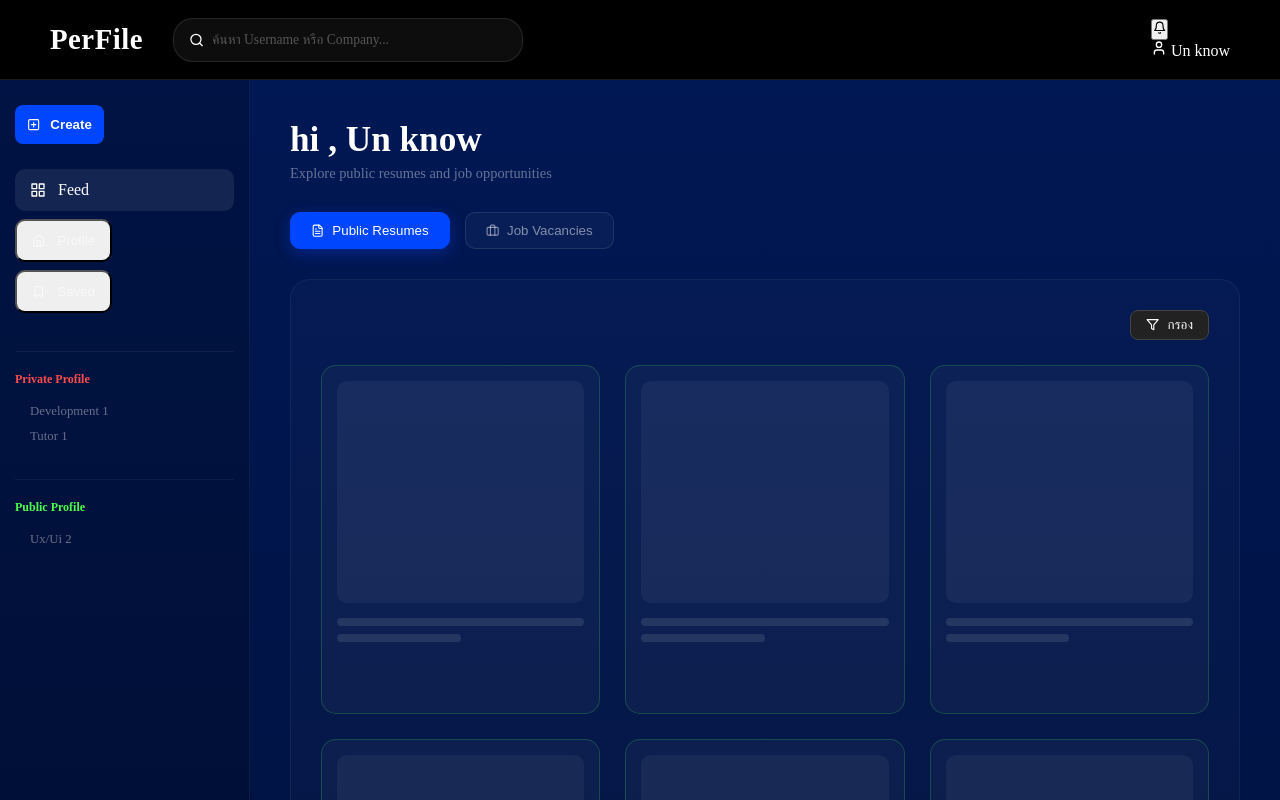
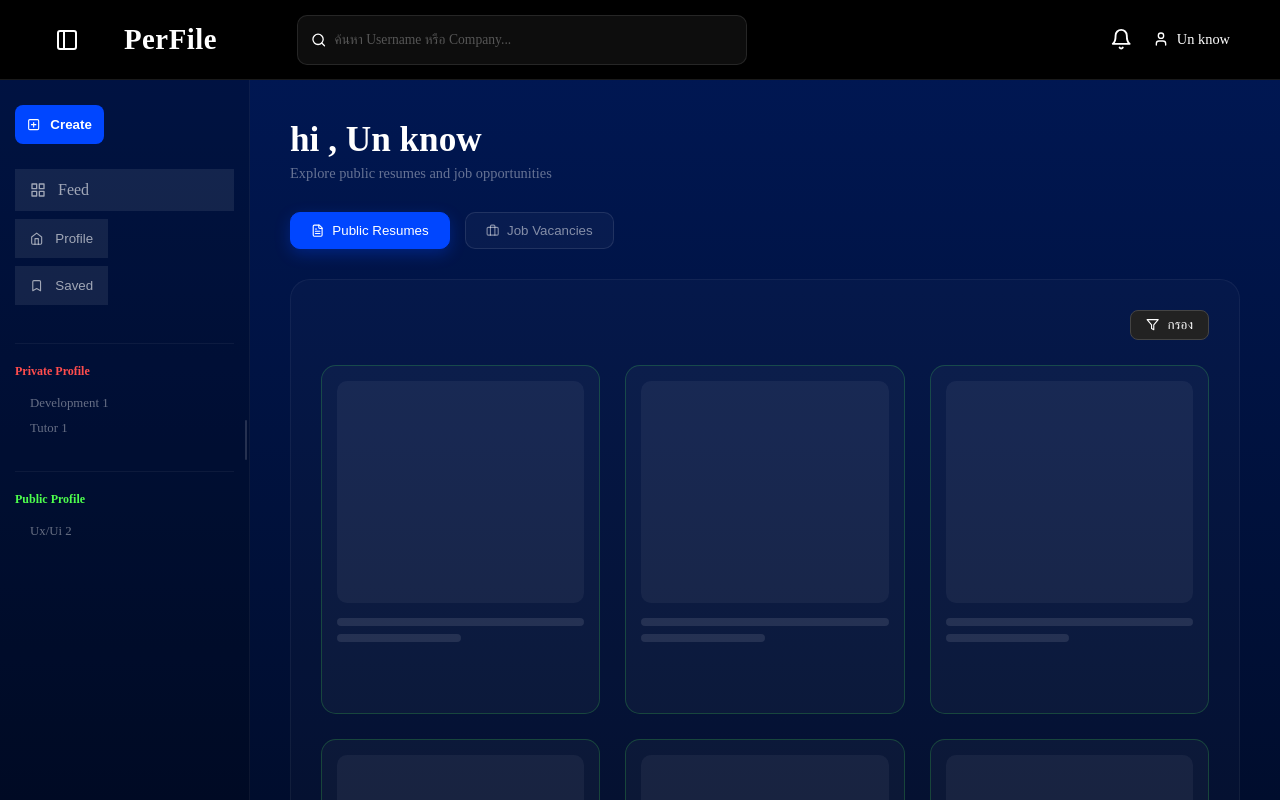
Before and after one commit to ptnsin/PerFile, a React (Vite) app in the folder frontend/: page /feed in a window 1280 px wide. Shown: the top 800 px of the page. Built offline with nearby package versions, Linux system fonts and the light colour scheme; a web font is replaced by a local one.

Commit message:
ปรับแก้

```diff
--- a/frontend/src/pages/Userdata.jsx
+++ b/frontend/src/pages/Userdata.jsx
@@ -5,7 +5,7 @@ import {
   LuBriefcase, LuWrench, LuPlus, LuChevronRight, LuChevronLeft, LuCheck,
   LuBuilding
 } from "react-icons/lu";
-import DatePicker from "react-datepicker";
+import DatePicker from "react-datePicker";
 import "react-datepicker/dist/react-datepicker.css";
 import "../styles/Userdata.css";
 
--- a/frontend/src/pages/UsersFeed.jsx
+++ b/frontend/src/pages/UsersFeed.jsx
@@ -1,41 +1,99 @@
-import React, { useState } from "react";
+import React, { useState, useRef, useEffect } from "react";
 import { Link } from "react-router-dom";
 import {
-  LuSearch, LuBookmark,
-  LuBell, LuUser, LuFilter, LuFileText, LuBriefcase
+  LuSearch, LuBookmark, LuBell, LuUser, LuFilter,
+  LuFileText, LuBriefcase, LuPanelLeft
 } from "react-icons/lu";
 import { FiPlusSquare, FiHome, FiGrid } from "react-icons/fi";
 import "../styles/UsersFeed.css";
 
 function UsersFeed() {
-  const [activeTab, setActiveTab] = useState("resume"); // 'resume' หรือ 'job'
+  const [activeTab, setActiveTab] = useState("resume");
+  const [isSidebarOpen, setIsSidebarOpen] = useState(true);
+  const sidebarRef = useRef(null);
+
+  const toggleSidebar = () => {
+    if (isSidebarOpen) {
+    sidebarRef.current.style.width = "";
+  }
+    setIsSidebarOpen(!isSidebarOpen);
+  };
+
+ useEffect(() => {
+  const sidebar = sidebarRef.current;
+  const handle = sidebar.querySelector(".sidebar-handle");
+
+  let dragging = false;
+  let startX = 0;
+  let startW = 0;
+
+  const onMouseDown = (e) => {
+    dragging = true;
+    startX = e.clientX;
+    startW = sidebar.offsetWidth;
+    sidebar.classList.add("dragging");
+    document.body.style.userSelect = "none";
+    document.addEventListener("mousemove", onMouseMove);
+    document.addEventListener("mouseup", onMouseUp);
+  };
+
+  const onMouseMove = (e) => {
+    if (!dragging) return;
+    const newW = Math.min(400, Math.max(60, startW + (e.clientX - startX)));
+    sidebar.style.width = newW + "px";
+  };
+
+  const onMouseUp = () => {
+    dragging = false;
+    sidebar.classList.remove("dragging");
+    document.body.style.userSelect = "";
+    document.removeEventListener("mousemove", onMouseMove);
+    document.removeEventListener("mouseup", onMouseUp);
+  };
+
+  handle.addEventListener("mousedown", onMouseDown);
+
+  return () => {
+    handle.removeEventListener("mousedown", onMouseDown);
+    document.removeEventListener("mousemove", onMouseMove);
+    document.removeEventListener("mouseup", onMouseUp);
+  };
+}, []);
 
   return (
     <div className="feed-container">
-
       <nav className="feed-nav">
         <div className="nav-left-group">
-        <div className="nav-logo">PerFile</div>
-            <div className="nav-search-wrapper">
+          <button className="sidebar-toggle-btn" onClick={toggleSidebar}>
+            <LuPanelLeft />
+          </button>
+          <div className="nav-logo">PerFile</div>
+          <div className="nav-search-wrapper">
             <LuSearch className="search-icon" />
             <input type="text" placeholder="ค้นหา Username หรือ Company..." />
-            </div>
+          </div>
         </div>
 
-        <div className="nav-right">
-          <button className="nav-notif"><LuBell /></button>
+        <div className="nav-right-links">
+          <button className="nav-notif">
+            <LuBell />
+          </button>
           <div className="user-profile-dropdown">
-            <LuUser /> <span>Un know</span>
+            <LuUser />
+            <span>Un know</span>
           </div>
         </div>
       </nav>
 
       <div className="feed-layout">
-        {/* 2. Sidebar ฝั่งซ้าย */}
-        <aside className="feed-sidebar">
+        {/* ใส่ Class เพิ่มตาม State isSidebarOpen */}
+        <aside ref={sidebarRef} className={`feed-sidebar ${isSidebarOpen ? "open" : "closed"}`}>
+           <div className="sidebar-handle">
+              <div className="handle-line"></div>
+          </div>
           <div className="sidebar-menu">
             <button className="create-btn"><FiPlusSquare/> Create</button>
-            <Link to="/" className="menu-item active"><FiGrid /> Feed</Link>
+            <Link to="/feed" className="menu-item active"><FiGrid /> Feed</Link>
             <button className="menu-item"><FiHome /> Profile</button>
             <button className="menu-item"><LuBookmark /> Saved</button>
           </div>
@@ -52,7 +110,6 @@ function UsersFeed() {
           </div>
         </aside>
 
-        {/* 3. Main Feed Area */}
         <main className="feed-main">
           <header className="feed-header">
             <div className="welcome-text">
@@ -60,7 +117,6 @@ function UsersFeed() {
               <p>Explore public resumes and job opportunities</p>
             </div>
 
-            {/* เมนูเลือกดู Resume หรือ Job */}
             <div className="tab-switcher">
               <button
                 className={activeTab === "resume" ? "active" : ""}
@@ -82,7 +138,6 @@ function UsersFeed() {
               <button className="filter-btn"><LuFilter /> กรอง</button>
             </div>
 
-            {/* ส่วนแสดง Grid ของการ์ด */}
             <div className="cards-grid">
               {[...Array(12)].map((_, i) => (
                 <div key={i} className={`feed-card ${activeTab === "resume" ? "resume-border" : "job-border"}`}>
--- a/frontend/src/styles/HrRegister.css
+++ b/frontend/src/styles/HrRegister.css
@@ -1,20 +1,21 @@
 .hr-reg-wrapper {
   min-height: 100vh;
-  width: 100vw;
+  width: 100%;
   background: linear-gradient(180deg, #1e1b4b 0%, #0f172a 100%);
   display: flex;
-  justify-content: center;
+  flex-direction: column;       /* เปลี่ยน */
+  justify-content: flex-start;  /* เปลี่ยน */
   align-items: center;
   font-family: 'IBM Plex Sans Thai', sans-serif;
   color: white;
-  position: relative;
+  padding: 30px 20px;           /* เพิ่ม */
+  box-sizing: border-box;       /* เพิ่ม */
   overflow: hidden;
 }
 
 .hr-reg-back-btn {
-  position: absolute;
-  top: 30px;
-  left: 30px;
+  align-self: flex-start;       /* เปลี่ยน */
+  margin-bottom: 20px;          /* เปลี่ยน */
   background: #000;
   color: #fff;
   border: 1px solid #fff;
@@ -31,7 +32,7 @@
 .hr-reg-back-btn:hover { background: #fff; color: #000; }
 
 .hr-reg-card {
-  width: 1200px;
+  width: min(1000px, 90vw);
   background: rgba(255, 255, 255, 0.02);
   padding: 15px;
   border-radius: 30px;
--- a/frontend/src/styles/UserRegister.css
+++ b/frontend/src/styles/UserRegister.css
@@ -1,20 +1,21 @@
 .reg-page-wrapper {
   min-height: 100vh;
-  width: 100vw;
+  width: 100%;
   background: linear-gradient(180deg, #001856 0%, #000D2D 100%);
   display: flex;
-  justify-content: center;
+  flex-direction: column;
+  justify-content: flex-start;
   align-items: center;
   font-family: 'IBM Plex Sans Thai', sans-serif;
   color: white;
-  position: relative;
+  padding: 30px 20px;
+  box-sizing: border-box;
   overflow-x: hidden;
 }
 
 .reg-back-btn {
-  position: absolute;
-  top: 30px;
-  left: 30px;
+  align-self: flex-start;
+  margin-bottom: 20px;
   background: #000;
   color: #fff;
   border: 1px solid #fff;
@@ -32,7 +33,7 @@
 
 /* การ์ดหลัก */
 .reg-main-card {
-  width: 1200px; /* กว้างกว่าหน้า Login นิดหน่อยเพราะฟิลด์เยอะกว่า */
+  width: min(1000px, 90vw);
   background: rgba(255, 255, 255, 0.03);
   padding: 15px;
   border-radius: 30px;
--- a/frontend/src/styles/Userdata.css
+++ b/frontend/src/styles/Userdata.css
@@ -19,6 +19,7 @@
   width: 100%;
   max-width: 650px;
   background: rgba(255, 255, 255, 0.05);
+  -webkit-backdrop-filter: blur(25px);
   backdrop-filter: blur(25px);
   border-radius: 24px;
   padding: 40px;
--- a/frontend/src/styles/UsersFeed.css
+++ b/frontend/src/styles/UsersFeed.css
@@ -1,7 +1,8 @@
 /* 1. Reset และโครงสร้างพื้นฐาน */
 .feed-container {
   min-height: 100vh;
-  width: 100vw;
+   height: 100vh;
+  width: 100%;
   background: linear-gradient(180deg, #001856 0%, #000D2D 100%); /* สีเดียวกับหน้า Login */
   color: white;
   font-family: 'IBM Plex Sans Thai', sans-serif;
@@ -9,18 +10,105 @@
   display: flex;
   flex-direction: column;
   overflow: hidden;
+  padding-top: 80px;
 }
 
-/* 2. Navbar สไตล์ Startpage (ตามรูปที่ส่งมา) */
+
+.sidebar-toggle-btn {
+  background: transparent;
+  border: none;
+  color: white;
+  font-size: 1.5rem;
+  cursor: pointer;
+  display: flex;
+  align-items: center;
+  justify-content: center;
+  padding: 5px;
+  border-radius: 5px;
+  transition: 0.3s;
+  margin-right: 10px; /* ระยะห่างจากโลโก้ */
+}
+
+.sidebar-toggle-btn:hover {
+  background: rgba(255, 255, 255, 0.1);
+}
+
+.nav-notif {
+  background: #000;
+  color: aliceblue;
+}
+
+/* จัดการ Sidebar */
+.feed-sidebar {
+  width: 250px;
+  min-width: 60px;       /* แคบสุด */
+  max-width: 400px;      /* กว้างสุด */
+  height: 100%;
+  background: rgba(0, 0, 0, 0.2);
+  border-right: 1px solid rgba(255, 255, 255, 0.05);
+  padding: 25px 15px;
+  display: flex;
+  flex-direction: column;
+  overflow-y: auto;
+  position: relative;
+}
+
+.sidebar-handle {
+  position: absolute;
+  right: 0; top: 0; bottom: 0;
+  width: 6px;
+  cursor: col-resize;
+  display: flex;
+  align-items: center;
+  justify-content: center;
+  z-index: 10;
+}
+
+.handle-line {
+  width: 2px;
+  height: 40px;
+  background: rgba(255, 255, 255, 0.15);
+  border-radius: 2px;
+  transition: background 0.2s;
+}
+
+.sidebar-handle:hover .handle-line {
+  background: #0046ff;
+}
+
+/* เมื่อ Sidebar ปิด */
+.feed-sidebar.closed {
+  width: 0;
+  padding: 30px 0;
+  opacity: 0;
+  pointer-events: none; /* คลิกไม่ได้เมื่อปิด */
+  border-right: none;
+}
+
+/* ปรับให้ Main Feed ขยายเต็มเมื่อ Sidebar ปิด */
+.feed-main {
+  flex: 1;
+  height: 100%;
+  padding: 40px;
+  overflow-y: auto;
+  transition: padding 0.3s ease;
+}
+
 .feed-nav {
+  position: fixed;
+  top: 0;
+  left: 0;
+  right: 0;
   height: 80px;
-  background: #000; /* ดำสนิท */
+  width: 100%;
+  background: #000;
   display: flex;
   align-items: center;
   justify-content: space-between;
   padding: 0 50px;
   border-bottom: 1px solid rgba(255, 255, 255, 0.1);
   z-index: 1000;
+  flex-shrink: 0;
 }
 
 .nav-left-group {
@@ -39,11 +127,12 @@
 .nav-search-wrapper {
   background: rgba(255, 255, 255, 0.05);
   border: 1px solid rgba(255, 255, 255, 0.1);
-  border-radius: 20px;
+  border-radius: 10px;
   display: flex;
   align-items: center;
-  padding: 5px 15px;
-  width: 350px;
+  padding: 8px 13px;
+  width: 450px;
+  margin-left: 50px;
 }
 
 .nav-search-wrapper input {
@@ -56,10 +145,54 @@
   font-size: 0.85rem;
 }
 
+.nav-search-wrapper:focus-within {
+  border-color: rgba(255, 255, 255, 0.1);
+  outline: none;
+  box-shadow: none;
+}
+
+.nav-search-wrapper input:focus {
+  outline: none;
+  box-shadow: none;
+}
+
+
+/* 2. Navbar ส่วนที่แก้ไข */
 .nav-right-links {
   display: flex;
+  align-items: center; /* จัดให้ทุกอย่างสูงเท่ากันในแนวนอน */
+  gap: 20px;           /* ระยะห่างระหว่าง กระดิ่ง | Un know | ปุ่มอื่นๆ */
+}
+
+/* ปรับแต่งปุ่มกระดิ่งให้ไม่มีพื้นหลังดำทับตัวหนังสือ */
+.nav-notif {
+  background: transparent !important;
+  color: white;
+  border: none;
+  font-size: 1.4rem;
+  cursor: pointer;
+  display: flex;
   align-items: center;
-  gap: 20px;
+  transition: 0.3s;
+}
+
+.nav-notif:hover {
+  color: #4dff4d; /* ให้เป็นสีเขียวเวลาจี้ เหมือนธีม Public */
+  transform: scale(1.1);
+}
+
+/* ส่วนของชื่อ Un know */
+.user-profile-dropdown {
+  display: flex;
+  align-items: center;
+  gap: 8px;
+  color: white;
+  cursor: pointer;
+}
+
+.user-profile-dropdown span {
+  font-size: 0.9rem;
+  font-weight: 500;
 }
 
 .nav-btn-seeker {
@@ -94,17 +227,37 @@
 .feed-layout {
   display: flex;
   flex: 1;
-  overflow: hidden; /* ล็อคไม่ให้ทั้งหน้าจอไถ แต่ไถแค่ส่วน Feed */
+  overflow: hidden;
+  height: calc(100vh - 80px);
 }
 
 /* Sidebar ฝั่งซ้าย */
 .feed-sidebar {
   width: 250px;
+  height: 100%;
+  min-width: 150px;
+  max-width: 300px;
   background: rgba(0, 0, 0, 0.2);
   border-right: 1px solid rgba(255, 255, 255, 0.05);
   padding: 25px 15px;
   display: flex;
   flex-direction: column;
+  overflow-y: auto;
+   will-change: width;
+  transition: width 0.3s ease, padding 0.3s ease, opacity 0.3s ease;
+}
+
+.feed-sidebar.dragging {
+  transition: none;
+}
+
+.feed-sidebar.closed {
+  width: 0;
+  padding: 0;
+  opacity: 0;
+  pointer-events: none;
+  border-right: none;
+  overflow: hidden;
 }
 
 .create-btn {
@@ -125,22 +278,26 @@
 
 .create-btn:hover { background: #0036cc; transform: translateY(-2px); }
 
+
 .menu-item {
   display: flex;
   align-items: center;
   gap: 12px;
   padding: 12px 15px;
+  outline: none;
+  background: rgba(255, 255, 255, 0.08);
   color: rgba(255, 255, 255, 0.6);
   text-decoration: none;
-  border-radius: 10px;
+  border: none;
   margin-bottom: 8px;
   transition: 0.2s;
 }
 
-.menu-item:hover, .menu-item.active {
-  background: rgba(255, 255, 255, 0.08);
+.menu-item:hover {
+  background: rgba(255, 255, 255, 0.12);
   color: white;
 }
+
 
 .sidebar-section {
   margin-top: 30px;
@@ -157,13 +314,6 @@
   color: rgba(255, 255, 255, 0.4);
   padding: 5px 15px;
   cursor: pointer;
-}
-
-/* 4. Main Content Area (ส่วนที่ไถได้) */
-.feed-main {
-  flex: 1;
-  padding: 40px;
-  overflow-y: auto; /* ไถแค่ส่วนนี้ */
 }
 
 .welcome-text h1 { font-size: 2.2rem; margin-bottom: 5px; }
```
Also changed, not shown: 1 other file (tests, documents, lock files or other folders).
